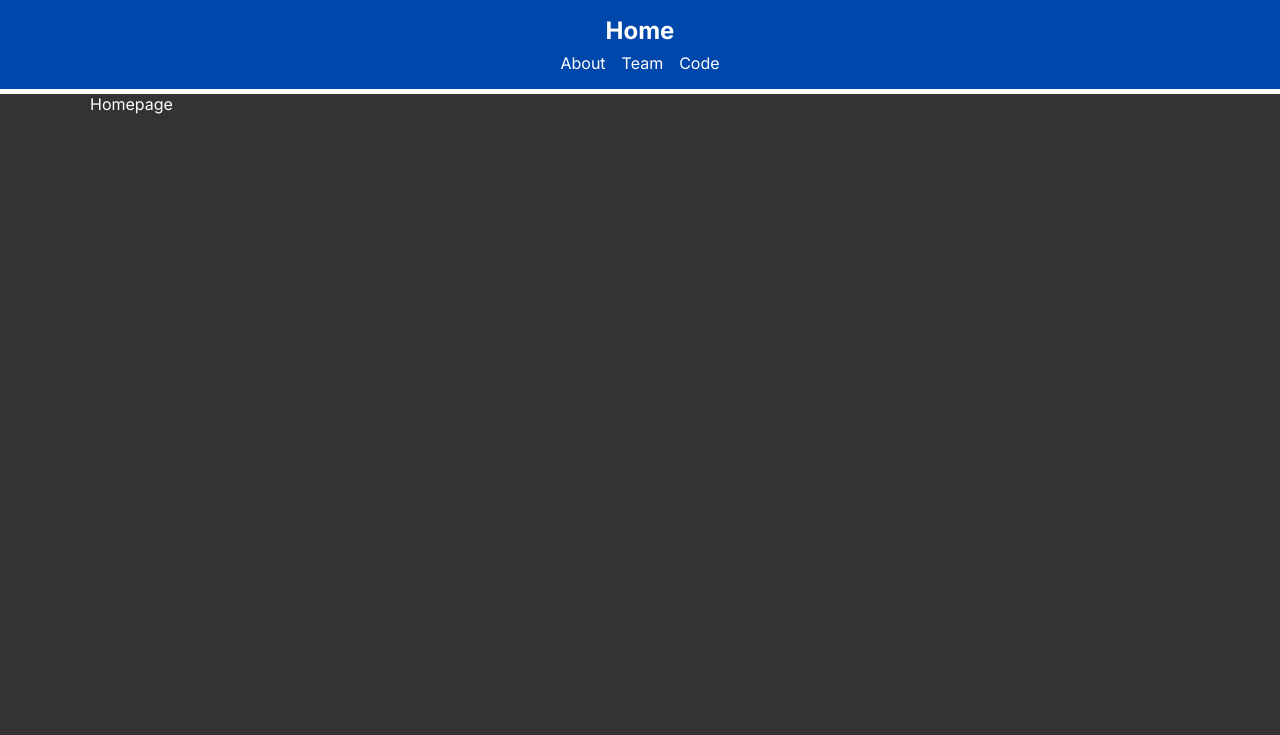
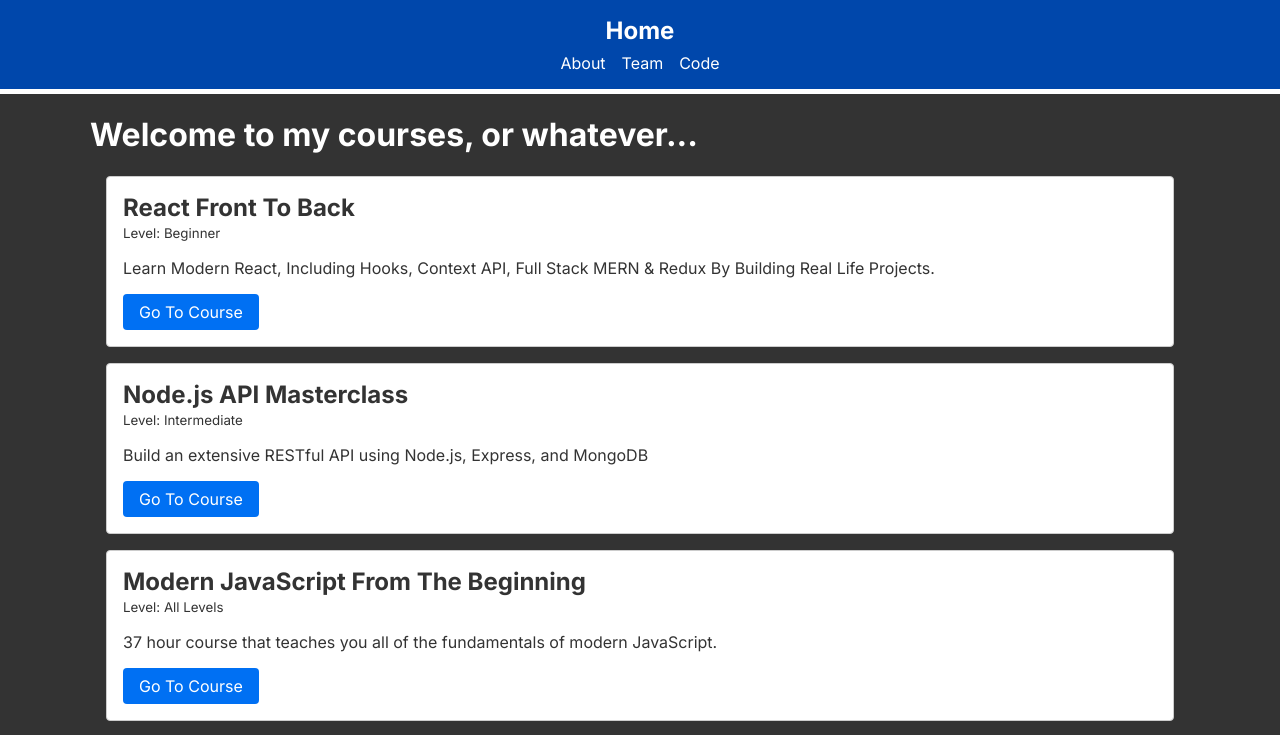
Before and after one commit to nkped/my-github-rocket, a Next.js app: page / in a window 1280 px wide. Shown: the top 735 px of the page. Built offline with nearby package versions, Linux system fonts and the light colour scheme.

Commit message:
add courses api

```diff
--- /dev/null
+++ b/app/api/courses/data.json
@@ -0,0 +1,37 @@
+[
+    {
+      "id": 1,
+      "title": "React Front To Back",
+      "description": "Learn Modern React, Including Hooks, Context API, Full Stack MERN & Redux By Building Real Life Projects.",
+      "link": "https://www.traversymedia.com/Modern-React-Front-To-Back-Course",
+      "level": "Beginner"
+    },
+    {
+      "id": 2,
+      "title": "Node.js API Masterclass",
+      "description": "Build an extensive RESTful API using Node.js, Express, and MongoDB",
+      "link": "https://www.traversymedia.com/node-js-api-masterclass",
+      "level": "Intermediate"
+    },
+    {
+      "id": 3,
+      "title": "Modern JavaScript From The Beginning",
+      "description": "37 hour course that teaches you all of the fundamentals of modern JavaScript.",
+      "link": "https://www.traversymedia.com/modern-javascript-2-0",
+      "level": "All Levels"
+    },
+    {
+      "id": 4,
+      "title": "Next.js Dev To Deployment",
+      "description": "Learn Next.js by building a music event website and a web dev blog as a static website",
+      "link": "https://www.traversymedia.com/next-js-dev-to-deployment",
+      "level": "Intermediate"
+    },
+    {
+      "id": 5,
+      "title": "50 Projects in 50 Days",
+      "description": "Sharpen your skills by building 50 quick, unique & fun mini projects.",
+      "link": "https://www.traversymedia.com/50-Projects-In-50-Days",
+      "level": "Beginner"
+    }
+  ]
--- /dev/null
+++ b/app/api/courses/route.js
@@ -0,0 +1,7 @@
+import { NextResponse } from "next/server";
+import courses from './data.json'
+
+
+export async function GET(request) {
+    return NextResponse.json(courses)
+}
--- /dev/null
+++ b/app/api/courses/search/route.js
@@ -0,0 +1,24 @@
+import { NextResponse } from "next/server";
+import courses from '../data.json'
+
+
+
+export async function GET(request) {
+    const { searchParams } = new URL(request.url)
+    const query = searchParams.get('query')
+
+    const filteredCourses = courses.filter((course) => {
+        return course.title.toLowerCase().includes(query.toLowerCase())
+    })
+
+    return NextResponse.json(filteredCourses)
+}
+
+
+
+
+
+/*
+export async function GET(request) {
+    return NextResponse.json(courses)
+} */
--- a/app/code/repos/page.jsx
+++ b/app/code/repos/page.jsx
@@ -4,8 +4,8 @@
 
 
 async function fetchRepos() {
-    await new Promise((resolve) => setTimeout(resolve, 6000))
-    const response = await fetch('https://api.github.com/users/nkped/repos')
+    await new Promise((resolve) => setTimeout(resolve, 3000))
+    const response = await fetch('https://api.github.com/users/nkped/repos', { next: { revalidate:  86400 }})
     const repos = await response.json()
 
     return repos
--- /dev/null
+++ b/app/components/Courses.jsx
@@ -0,0 +1,30 @@
+import React from 'react'
+import Link from 'next/link'
+
+
+async function fetchCourses() {
+    const response = await fetch('http://localhost:3000/api/courses')
+    const courses = await response.json()
+
+    return courses
+}
+
+const Courses = async () => {
+    const courses = await fetchCourses()
+
+  return (
+  <div className='courses'>
+    {courses.map((course) => (
+        <div key={course.id} className='card'>
+            <h2>{course.title}</h2>
+            <small>Level: {course.level}</small>
+            <p>{course.description}</p>
+            <Link href={course.link} target='_blank' className='btn'>Go To Course
+            </Link>
+        </div>
+    ))}
+</div>
+  )
+}
+
+export default Courses
--- a/app/components/Repo.jsx
+++ b/app/components/Repo.jsx
@@ -1,9 +1,8 @@
 import React from 'react'
-//import Link from 'next/link'
 import { FaStar, FaCodeBranch, FaEye } from 'react-icons/fa'
 
 async function fetchRepo(name) {
-    const response = await fetch(`https://api.github.com/repos/nkped/${name}`)
+    const response = await fetch(`https://api.github.com/repos/nkped/${name}`, { next: { revalidate:  86400 }})
     const repo = await response.json()
 
     return repo
--- a/app/components/RepoDirs.jsx
+++ b/app/components/RepoDirs.jsx
@@ -2,7 +2,7 @@
 import Link from 'next/link'
 
 async function fetchRepoContents(name) {
-    const response = await fetch(`https://api.github.com/repos/nkped/${name}/contents`)
+    const response = await fetch(`https://api.github.com/repos/nkped/${name}/contents`, { next: { revalidate:  86400 }})
     const contents = await response.json()
 
     console.log(contents)
@@ -11,6 +11,7 @@
     return contents
 }
 
+//URL below should probs point to external github-url..
 
 const RepoDirs = async ({ name }) => {
     const contents = await fetchRepoContents(name)
--- a/app/page.js
+++ b/app/page.js
@@ -1,9 +1,12 @@
 import React from 'react'
-
+import Courses from './components/Courses'
 
 const Homepage = () => {
   return (
-    <div>Homepage</div>
+    <>
+    <h1>Welcome to my courses, or whatever...</h1>
+    <Courses />
+    </>
   )
 }
 
```
